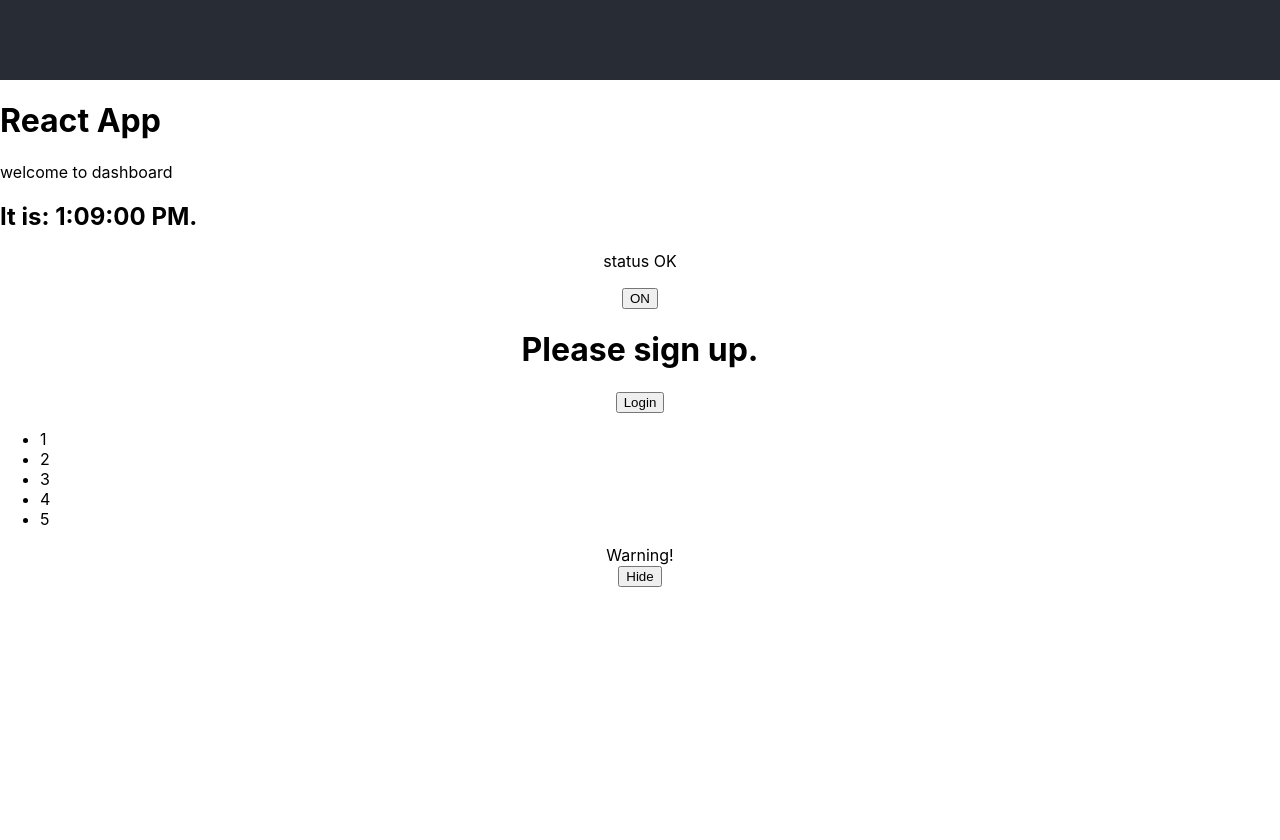
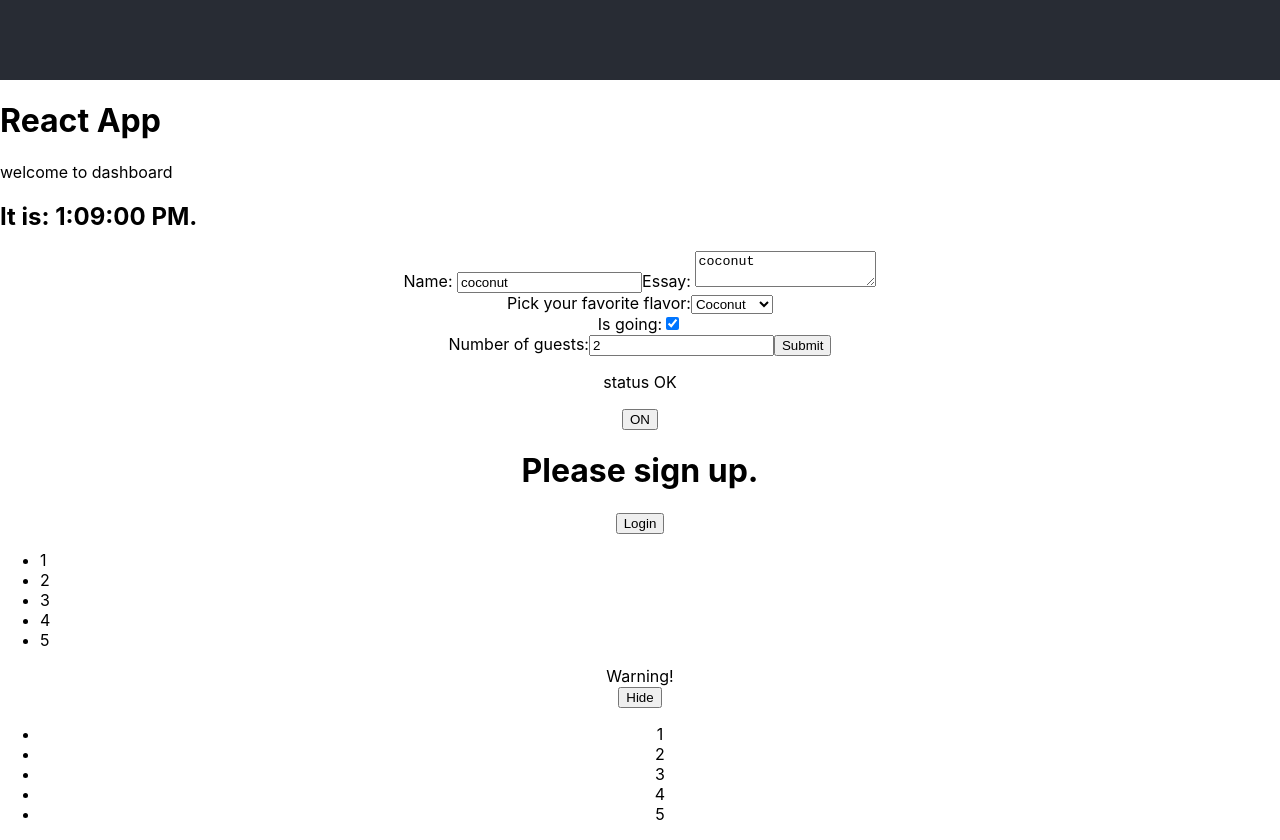
Before and after one commit to chityalaumamahesh/reactApp, a React (Create React App) app: page / in a window 1280 px wide. Before the commit the page ends 800 px from the top, so only its background shows below. Built offline with nearby package versions, Linux system fonts and the light colour scheme.

Commit message:
forms and event handlers

```diff
--- a/package.json
+++ b/package.json
@@ -5,6 +5,7 @@
   "dependencies": {
     "react": "^16.5.2",
     "react-dom": "^16.5.2",
+    "react-router": "^4.3.1",
     "react-scripts": "2.0.5"
   },
   "scripts": {
--- a/src/App.js
+++ b/src/App.js
@@ -5,6 +5,8 @@
 import Toggle from './Toggle';
 import LoginControl from './LoginControl';
 import Page from './Page';
+import Embededmap from './Embededmap';
+import NameForm from './NameForm';
 
 class App extends Component {
   constructor(props) {
@@ -26,9 +28,11 @@
         < Welcome name ="welcome to dashboard"/>
 
         <div className="App">
+        <NameForm />
         <Toggle />
         <LoginControl />
-            <Page/>
+        <Page/>
+        <Embededmap />
         </div>
       </div>
     );
--- /dev/null
+++ b/src/Embededmap.js
@@ -0,0 +1,33 @@
+import React, {Component} from 'react';
+  class EmbeddedMap extends React.Component{
+    constructor(props){
+        super(props)
+
+    }
+    componentDidMount(){
+
+    }
+    componentWillUnmount(){
+    }
+        render(){
+          return(
+            <NumberList numbers={numbers} />
+          )
+      }
+  }
+  const numbers = [1, 2, 3, 4, 5];
+  function ListItem(props) {
+    return <li>{props.value}</li>;
+  }
+  function NumberList(props) {
+    const numbers = props.numbers;
+    return (
+      <ul>
+        {numbers.map((number) =>
+          <ListItem key={number.toString()}
+                    value={number} />
+        )}
+      </ul>
+    );
+  }
+  export default EmbeddedMap;
--- a/src/LoginControl.js
+++ b/src/LoginControl.js
@@ -6,25 +6,20 @@
       this.handleLogoutClick = this.handleLogoutClick.bind(this);
       this.state = {isLoggedIn: false};
     }
-
     handleLoginClick() {
       this.setState({isLoggedIn: true});
     }
-
     handleLogoutClick() {
       this.setState({isLoggedIn: false});
     }
-
     render() {
       const isLoggedIn = this.state.isLoggedIn;
       let button;
-
       if (isLoggedIn) {
         button = <LogoutButton onClick={this.handleLogoutClick} />;
         } else {
             button = <LoginButton onClick={this.handleLoginClick} />;
         }
-
       return (
         <div>
           <Greeting isLoggedIn={isLoggedIn} />
--- /dev/null
+++ b/src/NameForm.js
@@ -0,0 +1,74 @@
+import React, {Component} from 'react';
+class NameForm extends React.Component{
+    constructor(props){
+        super(props)
+        this.state = {
+            value: 'coconut',
+            isGoing: true,
+            numberOfGuests: 2
+    };
+        this.handleInputChange = this.handleInputChange.bind(this);
+        this.handleChange = this.handleChange.bind(this);
+        this.selectChange = this.selectChange.bind(this);
+        this.handleSubmit = this.handleSubmit.bind(this);
+    }
+    handleChange(event){this.setState({value:event.target.value});
+        console.log("on changes",this.state.value)
+    }
+    selectChange(event){this.setState({value:event.target.value});
+        console.log("selection on changes>>>>>>>",event.target.value)
+    }
+    //handling multiple inputs with controlled components
+    handleInputChange(event){
+        const target = event.target;
+        const value = target.type === 'checkbox'? target.checked : target.value;
+        const name = target.name;
+        this.setState({
+            [name] : value
+        })
+        console.log("multiple value",value)
+    }
+    handleSubmit(event){
+        alert('A name was submitted .' + this.state.value);
+        event.preventDefault();
+    }
+    render(){
+        return(
+            <form onSubmit={this.handleSubmit}>
+                <label>
+                    Name: <input type="text" value={this.state.value} onChange={this.handleChange}/>
+                </label>
+                <label>
+                    Essay: <textarea value={ this.state.value} onChange={this.handleChange}/>
+                </label><br/>
+                <label>
+                    Pick your favorite flavor:
+                    <select  value={this.state.value} onChange={this.selectChange}>
+                        <option value="grapefruit">Grapefruit</option>
+                        <option value="lime">Lime</option>
+                        <option value="coconut">Coconut</option>
+                        <option value="mango">Mango</option>
+                    </select>
+                    </label><br/>
+                    <label>
+                        Is going:
+                        <input
+                            name="isGoing"
+                            type="checkbox"
+                            checked={this.state.isGoing}
+                            onChange={this.handleInputChange} />
+                        </label><br/>
+                        <label>
+                            Number of guests:
+                            <input
+                                name="numberOfGuests"
+                                type="number"
+                                value={this.state.numberOfGuests}
+                                onChange={this.handleInputChange} />
+                            </label>
+                <input type="submit" value="Submit"/>
+            </form>
+        )
+    }
+}
+export default NameForm;
```
Also changed, not shown: 1 other file (tests, documents, lock files or other folders).
